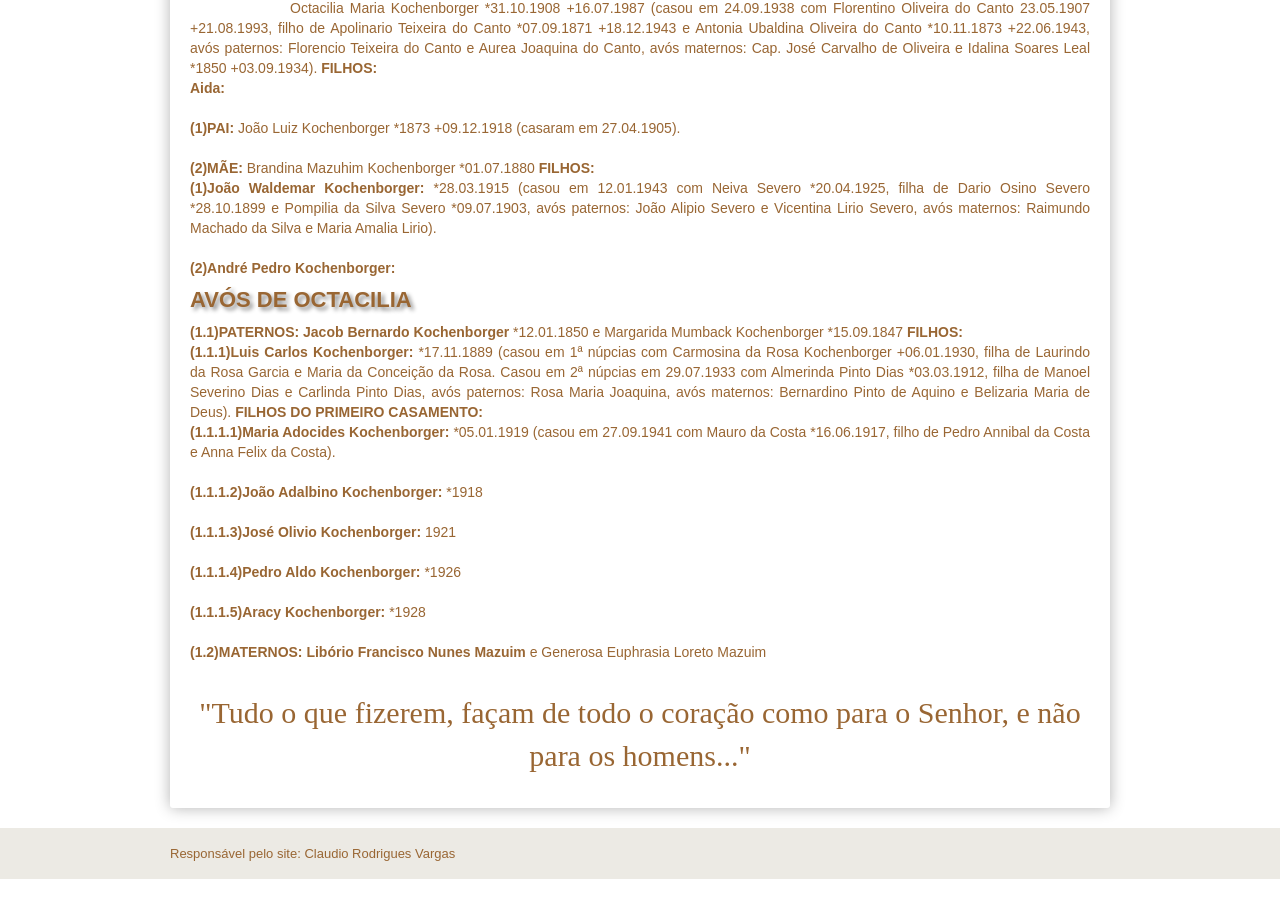
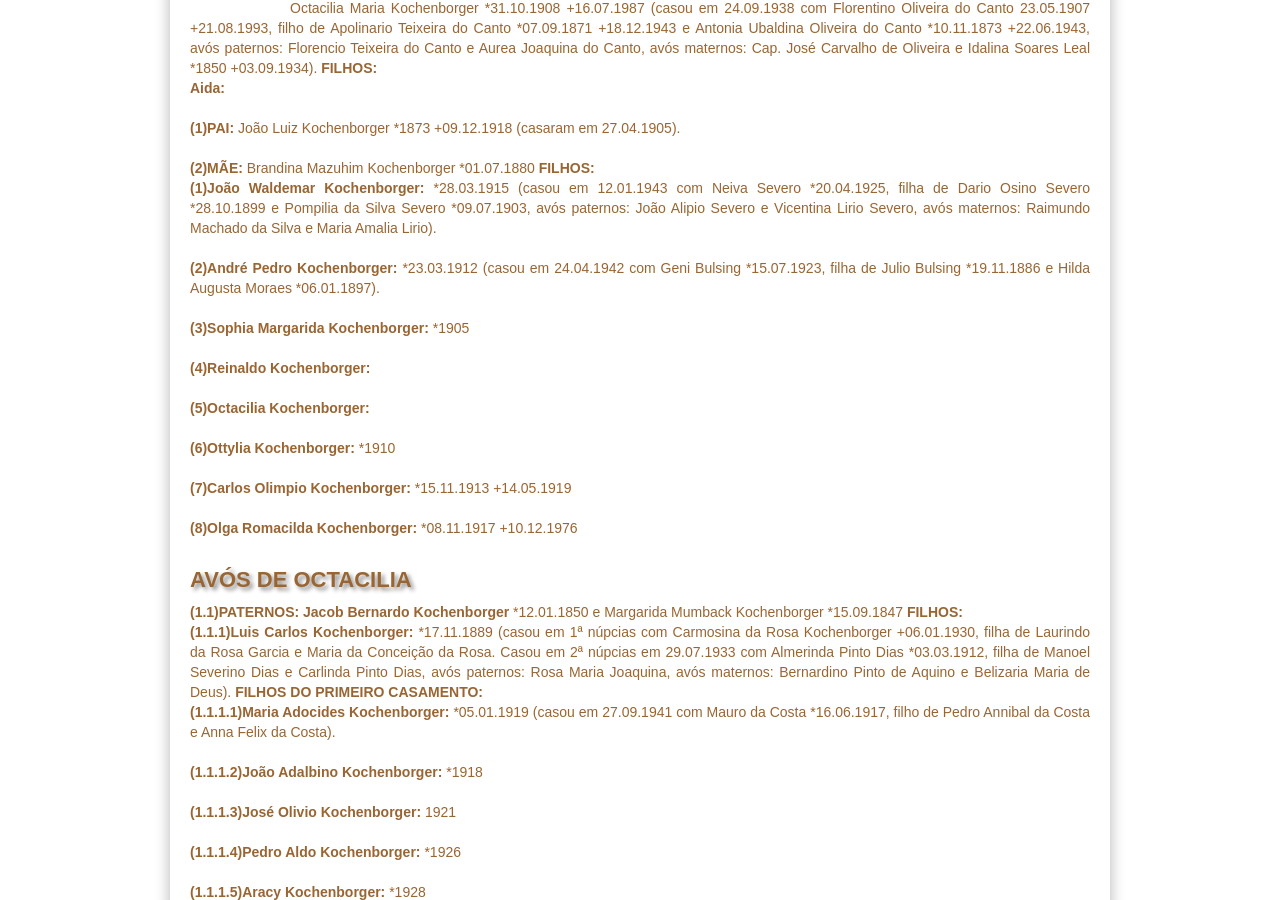
Before and after one commit to claudiovargas1955/claudiovargas1955.github.io, a Jekyll site: the page built from _pages/familia-kochenborger.html, in a window 1280 px wide and 900 px high, scrolled down 406 px. Built offline with Jekyll 4.4.1, drawn with Linux system fonts in a browser that asks for light colours; some web fonts are replaced; before the commit the page ends 1285 px from its top, so only the background shows below that.

Commit message:
Update familia-kochenborger.html

```diff
--- a/_pages/familia-kochenborger.html
+++ b/_pages/familia-kochenborger.html
@@ -109,8 +109,20 @@ Oliveira e Idalina Soares Leal *1850 +03.09.1934). <b>FILHOS: </b><br>
   *28.10.1899 e Pompilia da Silva Severo *09.07.1903, avós paternos: João Alipio Severo e Vicentina Lirio Severo, avós maternos:
   Raimundo Machado da Silva e Maria Amalia Lirio). <br><br>
 
-  <b>(2)André Pedro Kochenborger: </b*23.03.1912 (casou em 24.04.1942 com Geni Bulsing *15.07.1923, filha de Julio Bulsing *19.11.1886 e
+  <b>(2)André Pedro Kochenborger: </b>*23.03.1912 (casou em 24.04.1942 com Geni Bulsing *15.07.1923, filha de Julio Bulsing *19.11.1886 e
   Hilda Augusta Moraes *06.01.1897). <br><br>
+
+  <b>(3)Sophia Margarida Kochenborger: </b>*1905 <br><br>
+
+  <b>(4)Reinaldo Kochenborger: </b><br><br>
+
+  <b>(5)Octacilia Kochenborger: </b><br><br>
+
+  <b>(6)Ottylia Kochenborger: </b>*1910<br><br>
+
+  <b>(7)Carlos Olimpio Kochenborger: </b>*15.11.1913 +14.05.1919<br><br>
+
+  <b>(8)Olga Romacilda Kochenborger: </b>*08.11.1917 +10.12.1976<br><br>
 
 <h4>AVÓS DE OCTACILIA</h4>
 <p><b>(1.1)PATERNOS: Jacob Bernardo Kochenborger </b>*12.01.1850 e Margarida Mumback Kochenborger *15.09.1847 <b>FILHOS: </b><br>
```
